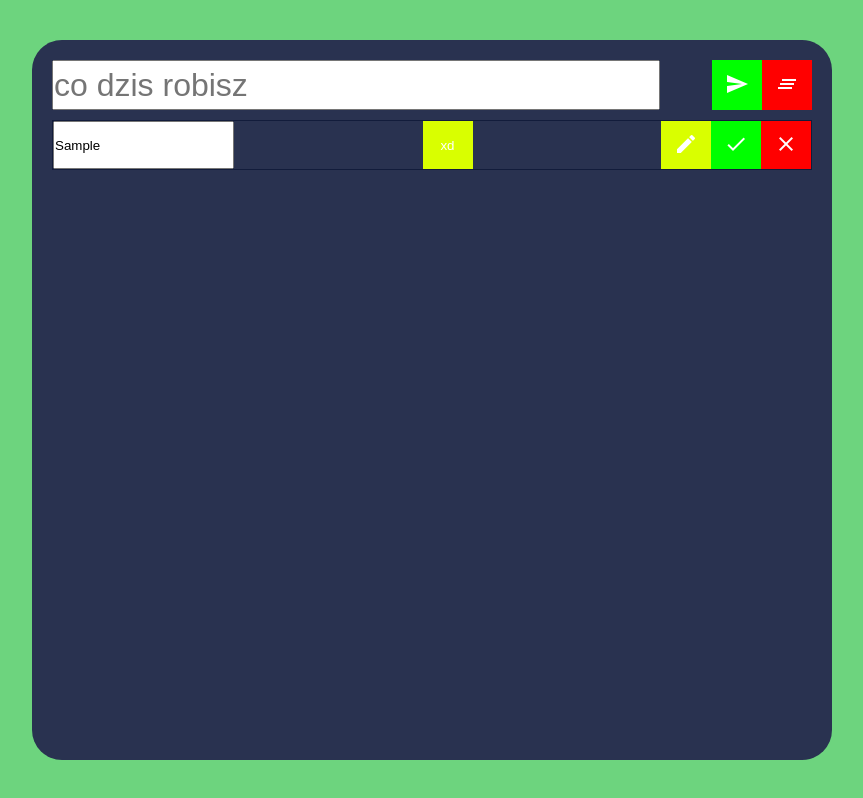
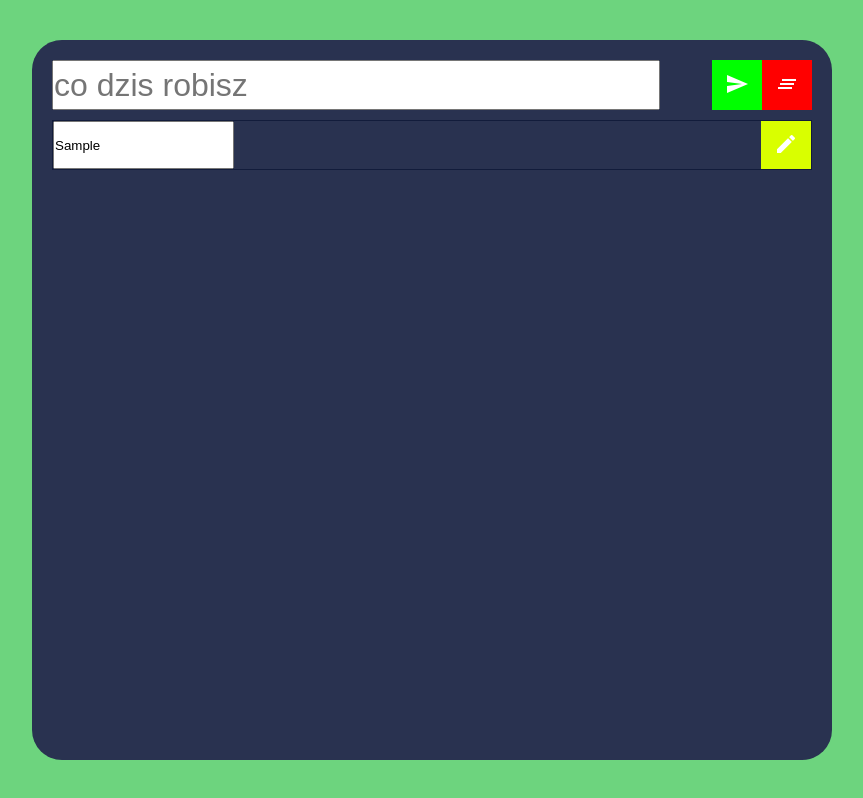
Before and after one commit to BartekObudzinski/ToDoAppReact, a React (Create React App) app: page / in a window 1280 px wide. Both pictures are taken after typing "Sample" into the empty fields and a click on the button "send". Shown: the whole page, without its empty margins (208-1071 px from the left). Built offline with nearby package versions, Linux system fonts and the light colour scheme.

Commit message:
feature: add conditions to buttons

```diff
--- a/src/components/Edit.js
+++ b/src/components/Edit.js
@@ -1,7 +1,7 @@
 import React, { useState } from "react";
 import Button from "./Button";
 
-const Edit = ({ text, setTodoTasks, isEdit, todoTask }) => {
+const Edit = ({ text, isEdit, todoTask }) => {
   const [editValue, setEditValue] = useState(text);
 
   const handleEdit = (e) => {
@@ -11,17 +11,17 @@ const Edit = ({ text, setTodoTasks, isEdit, todoTask }) => {
   const handleChangeEdit = (e) => {
     e.preventDefault();
     todoTask.text = editValue;
-
     isEdit();
   };
 
   return (
     <>
       <input type="text" value={editValue} onChange={handleEdit} />
-      <Button onClickFn={handleChangeEdit} style="editButton">
-        {" "}
-        xd
-      </Button>
+      <div className="buttonsContainer">
+        <Button onClickFn={handleChangeEdit} style="editButton">
+          <i class="material-icons">mode_edit</i>
+        </Button>
+      </div>
     </>
   );
 };
--- a/src/components/ToDoSingleTask.js
+++ b/src/components/ToDoSingleTask.js
@@ -32,7 +32,20 @@ const ToDoSingleTask = ({
   return (
     <div className={todoTask.completed ? "singleTaskDone" : "singleTask"}>
       {edit ? (
-        <p>{text}</p>
+        <>
+          <p>{text}</p>
+          <div className="buttonsContainer">
+            <Button style="editButton" onClickFn={isEdit}>
+              <i class="material-icons">mode_edit</i>
+            </Button>
+            <Button style="doneButton" onClickFn={handleDone}>
+              <i class="material-icons">check</i>
+            </Button>
+            <Button style="deleteButton" onClickFn={handleRemove}>
+              <i class="material-icons">clear</i>
+            </Button>
+          </div>
+        </>
       ) : (
         <Edit
           text={todoTask.text}
@@ -41,19 +54,6 @@ const ToDoSingleTask = ({
           todoTask={todoTask}
         />
       )}
-      <div className="buttonsContainer">
-        {todoTask.completed ? null : (
-          <Button style="editButton" onClickFn={isEdit}>
-            <i class="material-icons">mode_edit</i>
-          </Button>
-        )}
-        <Button style="doneButton" onClickFn={handleDone}>
-          <i class="material-icons">check</i>
-        </Button>
-        <Button style="deleteButton" onClickFn={handleRemove}>
-          <i class="material-icons">clear</i>
-        </Button>
-      </div>
     </div>
   );
 };
```
